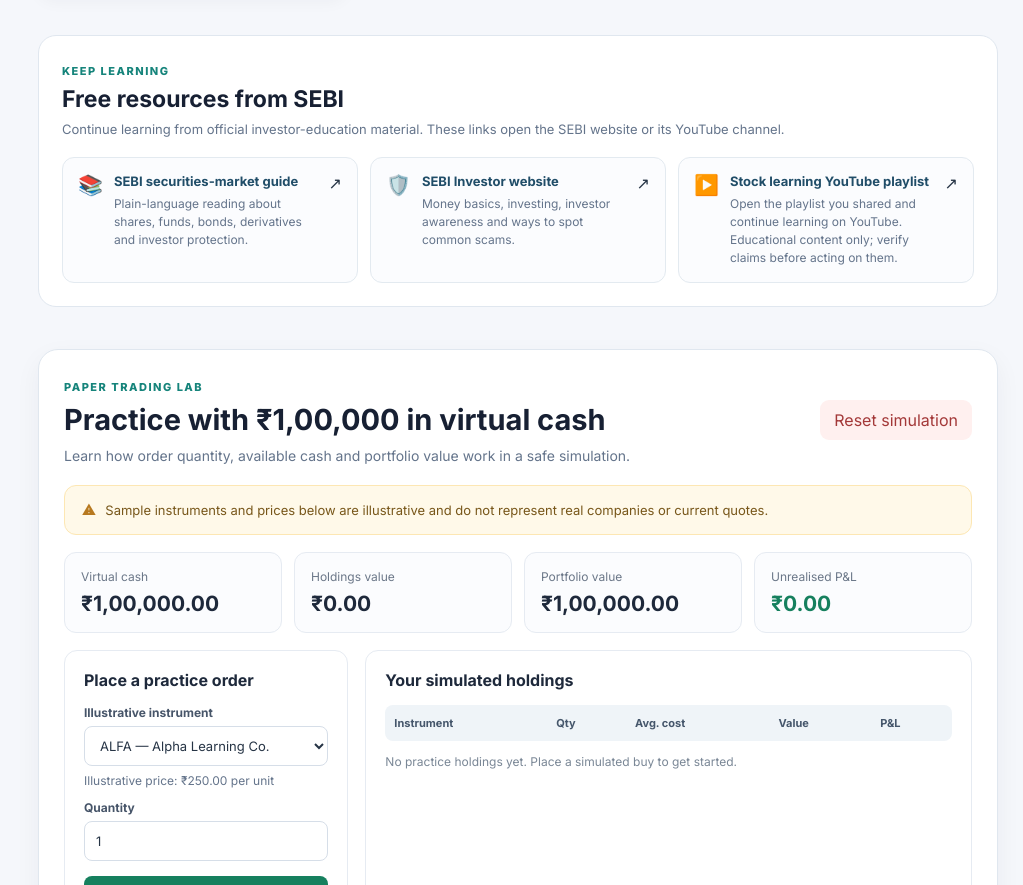
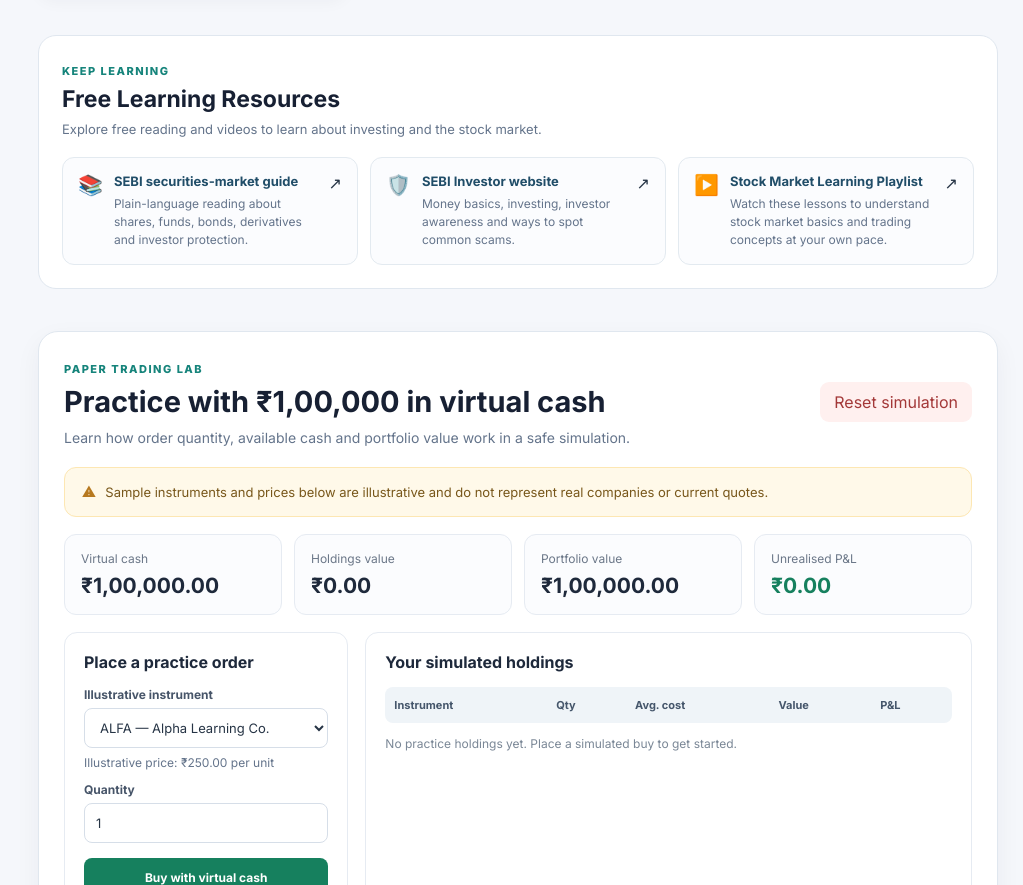
Before and after one commit to arvindk123761/TradeNova, a plain HTML site: page clients/learning.html in a window 1280 px wide. Shown: the part 2183-3068 px from the top of the page, without its empty margins (257-1280 px from the left). Drawn offline with Linux system fonts and the light colour scheme.

Commit message:
Update learning resource labels
Co-authored-by: Copilot <223556219+Copilot@users.noreply.github.com>

```diff
--- a/clients/learning.html
+++ b/clients/learning.html
@@ -65,8 +65,8 @@
             <section class="resource-section" aria-labelledby="resourceTitle">
                 <div>
                     <span class="eyebrow">KEEP LEARNING</span>
-                    <h2 id="resourceTitle">Free resources from SEBI</h2>
-                    <p>Continue learning from official investor-education material. These links open the SEBI website or its YouTube channel.</p>
+                    <h2 id="resourceTitle">Free Learning Resources</h2>
+                    <p>Explore free reading and videos to learn about investing and the stock market.</p>
                 </div>
                 <div class="resource-grid">
                     <a class="resource-card" href="https://investor.sebi.gov.in/personalsecurities.html" target="_blank" rel="noopener noreferrer">
@@ -81,7 +81,7 @@
                     </a>
                     <a class="resource-card" href="https://youtube.com/playlist?list=PLxNHpNhDaEFJsuzKNrMbr_SESDCCLmSu4" target="_blank" rel="noopener noreferrer">
                         <span class="resource-icon" aria-hidden="true">▶️</span>
-                        <span><strong>Stock learning YouTube playlist</strong><small>Open the playlist you shared and continue learning on YouTube. Educational content only; verify claims before acting on them.</small></span>
+                        <span><strong>Stock Market Learning Playlist</strong><small>Watch these lessons to understand stock market basics and trading concepts at your own pace.</small></span>
                         <span aria-hidden="true">↗</span>
                     </a>
                 </div>
```
